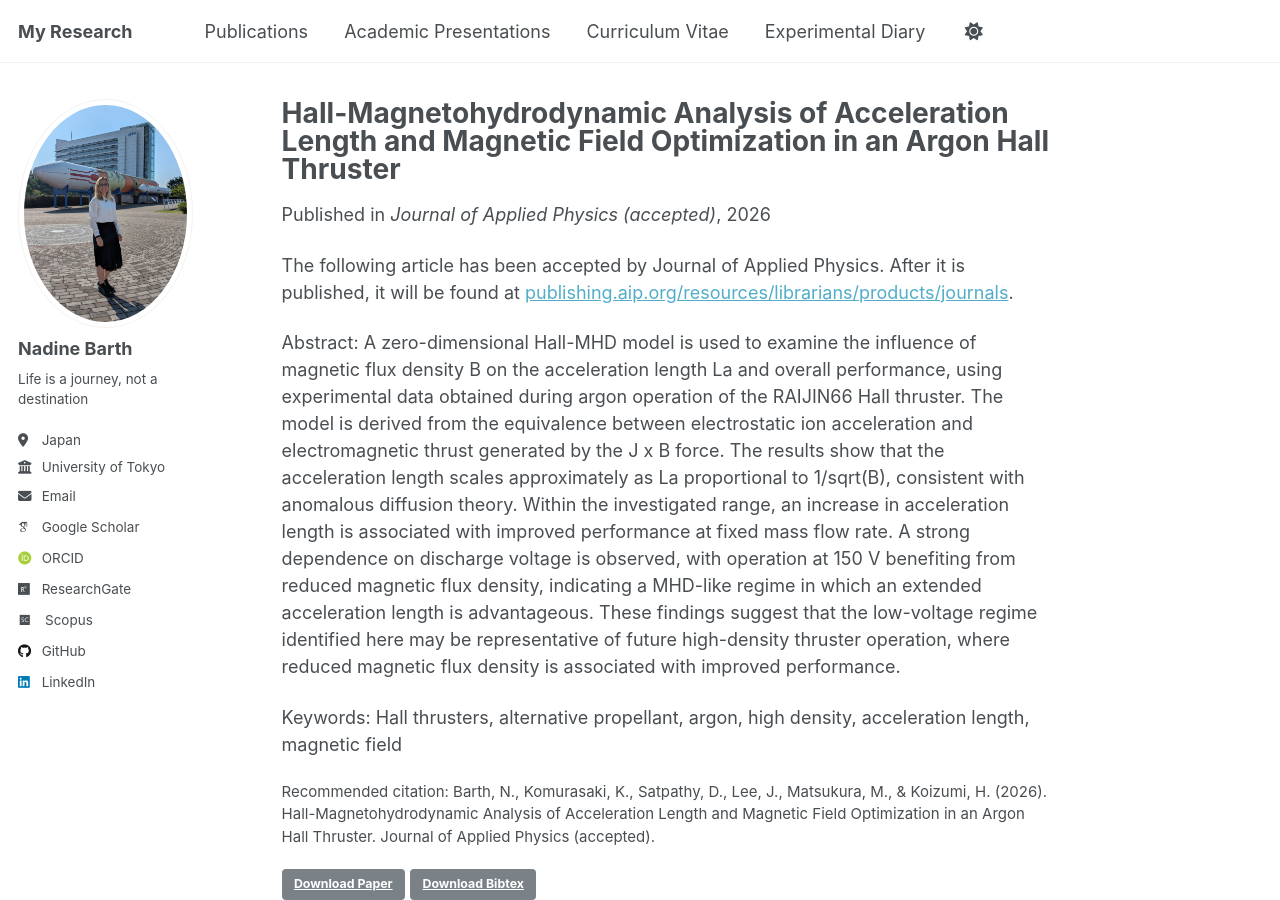
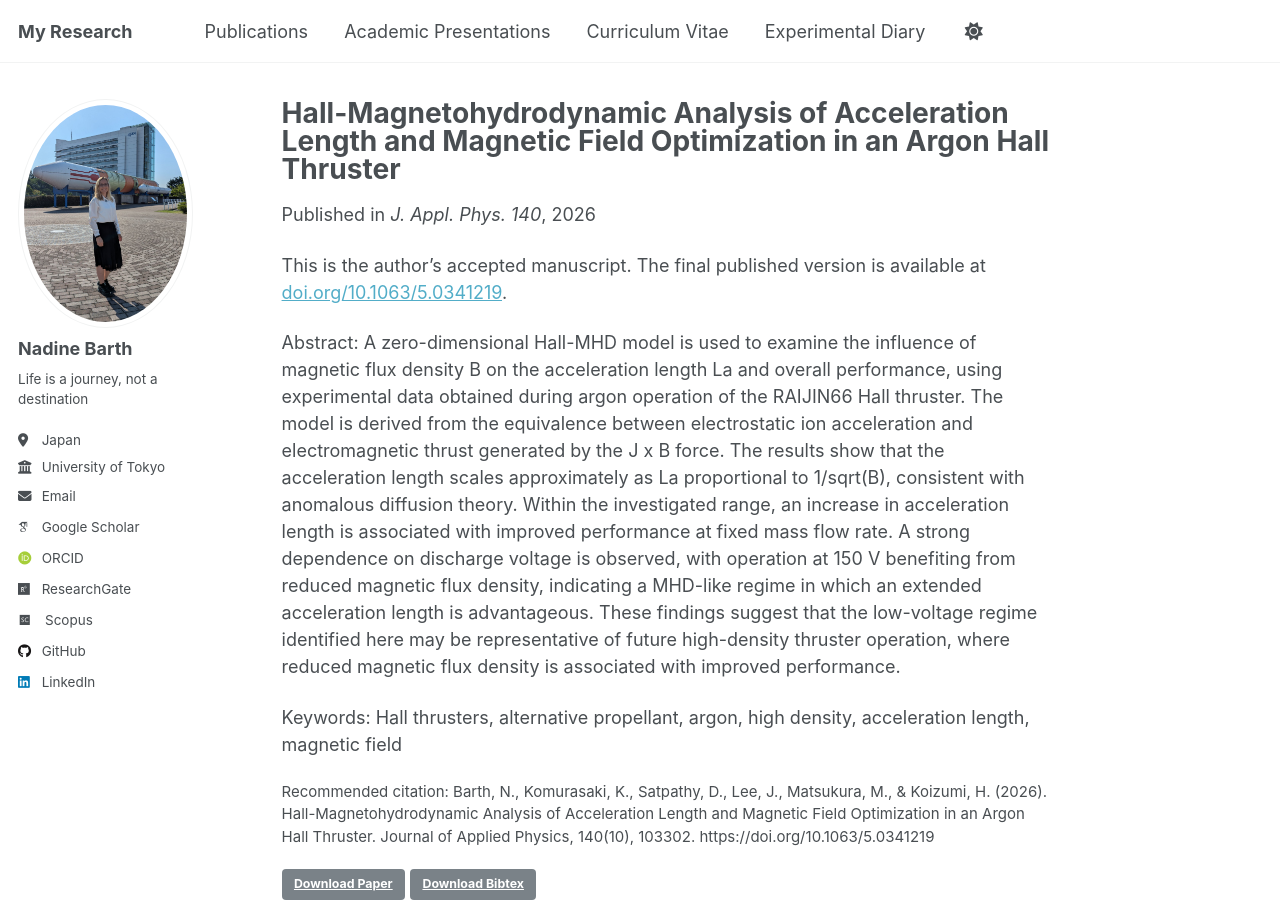
Before and after one commit to Barth-Nadine/Research, a Jekyll site: the page built from _publications/2026_09_Hall-Magnetohydrodynamic Analysis of Acceleration Length and Magnetic Field Optimization in an Argon Hall Thruster.md, in a window 1280 px wide and 900 px high. Built offline with Jekyll 4.4.1, drawn with Linux system fonts in a browser that asks for light colours; some web fonts are replaced.

Commit message:
Mark Hall-MHD acceleration length paper as published
Journal of Applied Physics 140(10), 103302 (2026), DOI
10.1063/5.0341219. Updates venue/citation/date and the bibtex entry
with the final volume/issue/page/DOI, swaps the "accepted, in press"
disclaimer for a standard accepted-manuscript credit line, and renames
the file to match its publication month. No license metadata is
present for this article (unlike the sawtooth-anode paper), so it's
treated as a standard subscription article: still hosting the accepted
manuscript, not the final version, until AIP's 12-month embargo clears
around September 2027.

```diff
--- a/_publications/2026_08_Hall-Magnetohydrodynamic Analysis of Acceleration Length and Magnetic Field Optimization in an Argon Hall Thruster.md
+++ b/_publications/2026_09_Hall-Magnetohydrodynamic Analysis of Acceleration Length and Magnetic Field Optimization in an Argon Hall Thruster.md
@@ -4,17 +4,17 @@ collection: publications
 category: manuscripts
 permalink: /publication/2026-hall-mhd-acceleration-length
 excerpt: 'A zero-dimensional Hall-MHD model examines the influence of magnetic flux density on acceleration length and performance of the RAIJIN66 argon Hall thruster, showing that acceleration length scales as 1/sqrt(B) and that reduced magnetic flux density benefits low-voltage, high-density operation.'
-date: 2026-08-24
-venue: 'Journal of Applied Physics (accepted)'
+date: 2026-09-14
+venue: 'J. Appl. Phys. 140'
 paperurl: '/Research/files/2026-hall-mhd-acceleration-length.pdf'
 bibtexurl: '/Research/files/2026-hall-mhd-acceleration-length.bib'
-citation: 'Barth, N., Komurasaki, K., Satpathy, D., Lee, J., Matsukura, M., & Koizumi, H. (2026). Hall-Magnetohydrodynamic Analysis of Acceleration Length and Magnetic Field Optimization in an Argon Hall Thruster. Journal of Applied Physics (accepted).'
+citation: 'Barth, N., Komurasaki, K., Satpathy, D., Lee, J., Matsukura, M., & Koizumi, H. (2026). Hall-Magnetohydrodynamic Analysis of Acceleration Length and Magnetic Field Optimization in an Argon Hall Thruster. Journal of Applied Physics, 140(10), 103302. https://doi.org/10.1063/5.0341219'
 published: true
 layout: single
 abstract: 'A zero-dimensional Hall-MHD model is used to examine the influence of magnetic flux density B on the acceleration length La and overall performance, using experimental data obtained during argon operation of the RAIJIN66 Hall thruster. The model is derived from the equivalence between electrostatic ion acceleration and electromagnetic thrust generated by the J x B force. The results show that the acceleration length scales approximately as La proportional to 1/sqrt(B), consistent with anomalous diffusion theory. Within the investigated range, an increase in acceleration length is associated with improved performance at fixed mass flow rate. A strong dependence on discharge voltage is observed, with operation at 150 V benefiting from reduced magnetic flux density, indicating a MHD-like regime in which an extended acceleration length is advantageous. These findings suggest that the low-voltage regime identified here may be representative of future high-density thruster operation, where reduced magnetic flux density is associated with improved performance.'
 ---
 
-The following article has been accepted by Journal of Applied Physics. After it is published, it will be found at [publishing.aip.org/resources/librarians/products/journals](https://publishing.aip.org/resources/librarians/products/journals/).
+This is the author's accepted manuscript. The final published version is available at [doi.org/10.1063/5.0341219](https://doi.org/10.1063/5.0341219).
 
 Abstract:
 A zero-dimensional Hall-MHD model is used to examine the influence of magnetic flux density B on the acceleration length La and overall performance, using experimental data obtained during argon operation of the RAIJIN66 Hall thruster. The model is derived from the equivalence between electrostatic ion acceleration and electromagnetic thrust generated by the J x B force. The results show that the acceleration length scales approximately as La proportional to 1/sqrt(B), consistent with anomalous diffusion theory. Within the investigated range, an increase in acceleration length is associated with improved performance at fixed mass flow rate. A strong dependence on discharge voltage is observed, with operation at 150 V benefiting from reduced magnetic flux density, indicating a MHD-like regime in which an extended acceleration length is advantageous. These findings suggest that the low-voltage regime identified here may be representative of future high-density thruster operation, where reduced magnetic flux density is associated with improved performance.
--- a/files/2026-hall-mhd-acceleration-length.bib
+++ b/files/2026-hall-mhd-acceleration-length.bib
@@ -2,7 +2,10 @@
   title={Hall-Magnetohydrodynamic Analysis of Acceleration Length and Magnetic Field Optimization in an Argon Hall Thruster},
   author={Barth, Nadine and Komurasaki, Kimiya and Satpathy, Dibyesh and Lee, Jiwon and Matsukura, Maho and Koizumi, Hiroyuki},
   journal={Journal of Applied Physics},
+  volume={140},
+  number={10},
+  pages={103302},
   year={2026},
   publisher={AIP Publishing},
-  note={Accepted, in press}
+  doi={10.1063/5.0341219}
 }
```
